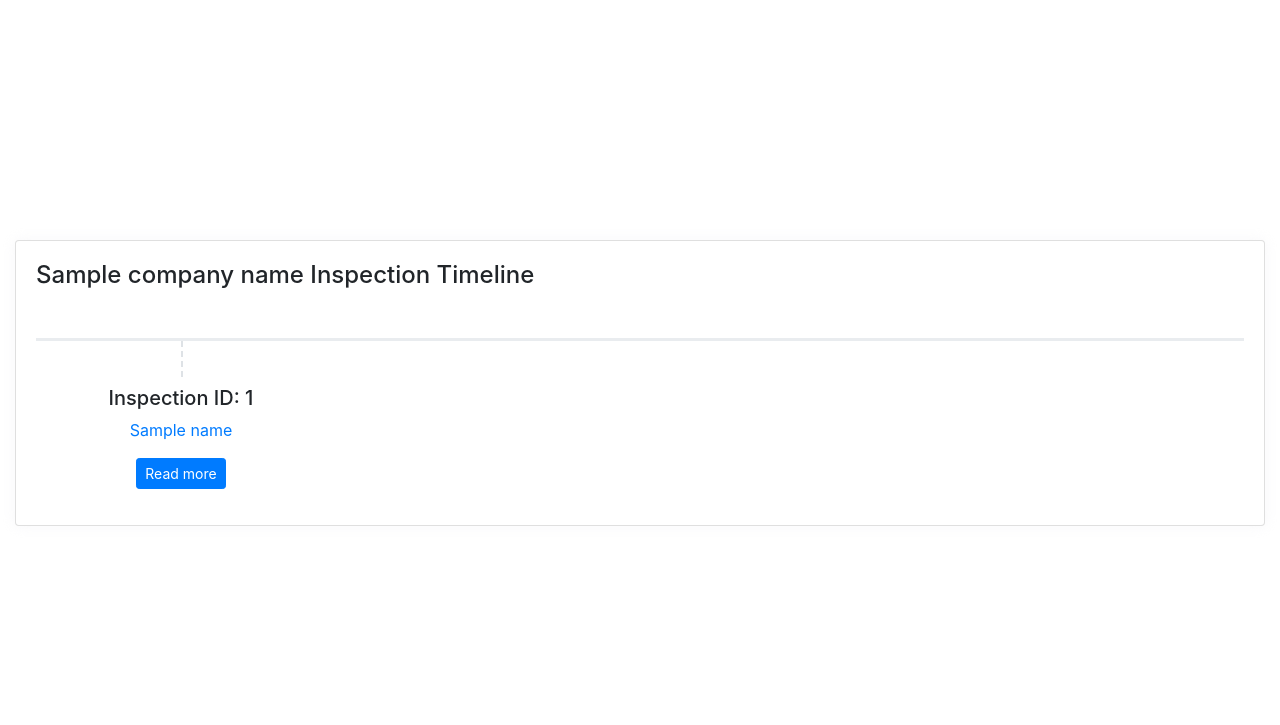
After one commit to austin-py/Law-Innovation, a Flask app: template templates/cfr3.html in a window 1280 px wide. The commit adds this page. Shown: the part 385-1110 px from the top of the page. Run offline with Flask 2, Linux system fonts and the light colour scheme; the template is opened without the code that fills it: most values are stand-ins (such as "Sample title", 1, 10 or a date in 2020); parts of the project's set-up code (start-up, migrations or seed data) failed here and were passed over.

Commit message:
bootstrap

```diff
--- a/app.py
+++ b/app.py
@@ -3,12 +3,14 @@ import time
 
 from flask import Flask, render_template, request, url_for, redirect
 from company_stats import get_cfr_links
+import pandas as pd
 
 #from search.search import Search
 
 app = Flask(__name__)
 print(Flask(__name__))
-
+inspection_letter_df = pd.read_excel(
+    "/Users/jsurya/Law-Innovation/web-scraping/data/inspection_letters.xlsx", sheet_name="Sheet1", header=0)
 
 @app.route("/", methods=["POST", "GET"])
 def home():
@@ -19,14 +21,14 @@ def home():
     #     os.remove(os.path.expanduser('~/Downloads/search_term.txt'))
     # except:
     #     pass
-    return render_template('index.html')
+    return render_template('index2.html')
 
 
 @app.route("/cfr<company_name>")
 def cfr(company_name):
-    data = get_cfr_links(company_name)
+    data = get_cfr_links(company_name, inspection_letter_df)
     company_name = company_name
-    return render_template('cfr.html', data = data, company_name = company_name)
+    return render_template('cfr3.html', data = data, company_name = company_name)
 
 
 # @app.route('/result', methods = ['POST','GET'])
--- a/company_stats.py
+++ b/company_stats.py
@@ -2,8 +2,9 @@ import pandas as pd
 import matplotlib.pyplot as plt
 import re
 
-def get_cfr_links(company_name):
-    inspection_letter_df = pd.read_excel("/Users/jsurya/Law-Innovation/web-scraping/data/inspection_letters.xlsx", sheet_name="Sheet1", header=0)
+
+def get_cfr_links(company_name, inspection_letter_df):
+    #inspection_letter_df = pd.read_excel("/Users/jsurya/Law-Innovation/web-scraping/data/inspection_letters.xlsx", sheet_name="Sheet1", header=0)
 
     #company_name = input("Enter a Company Name: ")
 
--- a/static/styles.css
+++ b/static/styles.css
@@ -1,3 +1,56 @@
-h1 {
-    text-align: center;
+body{
+
+    background: #d1d5db;
+    margin: auto
 }
+
+.height{
+
+    height: 100vh;
+}
+
+.form{
+
+    position: relative;
+}
+
+.form .fa-search{
+
+    position: absolute;
+    top:20px;
+    left: 20px;
+    color: #9ca3af;
+
+}
+
+.form span{
+
+    position: absolute;
+    right: 17px;
+    top: 13px;
+    padding: 2px;
+    border-left: 1px solid #d1d5db;
+
+}
+
+.left-pan{
+    padding-left: 7px;
+}
+
+.left-pan i{
+
+   padding-left: 10px;
+}
+
+.form-input{
+
+    height: 55px;
+    text-indent: 33px;
+    border-radius: 10px;
+}
+
+.form-input:focus{
+
+    box-shadow: none;
+    border:none;
+}
--- /dev/null
+++ b/static/timeline.css
@@ -0,0 +1,64 @@
+body{
+    background:#eee;
+    margin: auto;
+}
+.hori-timeline .events {
+    border-top: 3px solid #e9ecef;
+}
+.hori-timeline .events .event-list {
+    display: block;
+    position: relative;
+    text-align: center;
+    padding-top: 70px;
+    margin-right: 0;
+}
+.hori-timeline .events .event-list:before {
+    content: "";
+    position: absolute;
+    height: 36px;
+    border-right: 2px dashed #dee2e6;
+    top: 0;
+}
+.hori-timeline .events .event-list .event-date {
+    position: absolute;
+    top: 38px;
+    left: 0;
+    right: 0;
+    width: 75px;
+    margin: 0 auto;
+    border-radius: 4px;
+    padding: 2px 4px;
+}
+@media (min-width: 1140px) {
+    .hori-timeline .events .event-list {
+        display: inline-block;
+        width: 24%;
+        padding-top: 45px;
+    }
+    .hori-timeline .events .event-list .event-date {
+        top: -12px;
+    }
+}
+.bg-soft-primary {
+    background-color: rgba(64,144,203,.3)!important;
+}
+.bg-soft-success {
+    background-color: rgba(71,189,154,.3)!important;
+}
+.bg-soft-danger {
+    background-color: rgba(231,76,94,.3)!important;
+}
+.bg-soft-warning {
+    background-color: rgba(249,213,112,.3)!important;
+}
+.card {
+    border: none;
+    margin-bottom: 50%;
+    margin-top: 50%;
+    -webkit-box-shadow: 0 0 13px 0 rgba(236,236,241,.44);
+    box-shadow: 0 0 13px 0 rgba(236,236,241,.44);
+}
+.container-fluid {
+    margin-left: auto;
+    margin-right: auto;
+}
--- a/templates/base.html
+++ b/templates/base.html
@@ -3,6 +3,7 @@
   <head>
     <meta charset="utf-8">
     <link rel="stylesheet" href="/static/styles.css">
+    <link rel = "stylesheet" href = "/static/timeline.css">
     <link rel="stylesheet" href="https://cdn.jsdelivr.net/npm/bootstrap@4.3.1/dist/css/bootstrap.min.css" integrity="sha384-ggOyR0iXCbMQv3Xipma34MD+dH/1fQ784/j6cY/iJTQUOhcWr7x9JvoRxT2MZw1T" crossorigin="anonymous">
     <title> {% block title %}{% endblock %}</title>
     </head>
--- /dev/null
+++ b/templates/cfr3.html
@@ -0,0 +1,35 @@
+{% extends "base.html" %}
+{% block title %} Inspection TimeLine {% endblock %}
+{% block content %}
+<div class="container-fluid">
+<div class="row">
+    <div class="col-lg-12">
+        <div class="card">
+            <div class="card-body">
+                <h4 class="card-title mb-5">{{company_name}} Inspection Timeline</h4>
+
+                <div class="hori-timeline" dir="ltr">
+                    <ul class="list-inline events">
+                        {% for cfr_data in data %}
+                        <li class="list-inline-item event-list">
+                            <div class="px-4">
+                                <h5 class="font-size-16">Inspection ID: {{cfr_data[0]}}</h5>
+                                <p class="text-muted">
+                                {% for url in cfr_data[2] %}
+                                <a href = {{url}}>{{cfr_data[1][loop.index0]}}</a>
+                                {% endfor %}
+                                </p>
+                                <div>
+                                    <a href="#" class="btn btn-primary btn-sm">Read more</a>
+                                </div>
+                            </div>
+                        </li>
+                        {% endfor %}
+                    </ul>
+                </div>
+            </div>
+        </div>
+        <!-- end card -->
+    </div>
+</div>
+{% endblock %}
```
Also changed, not shown: templates/cfr2.html (+16 -14 lines), templates/index2.html (added, +17 -0 lines).
